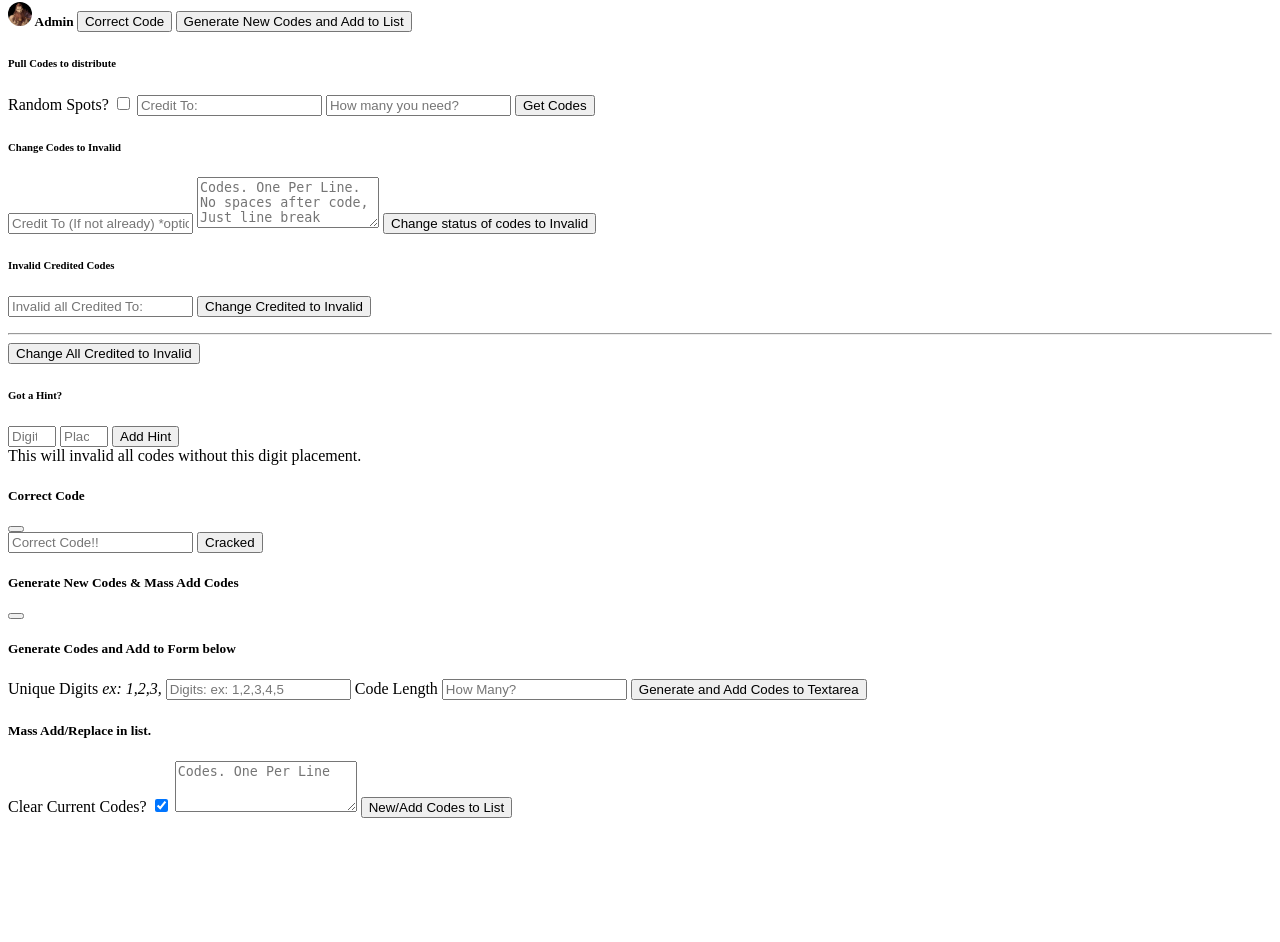
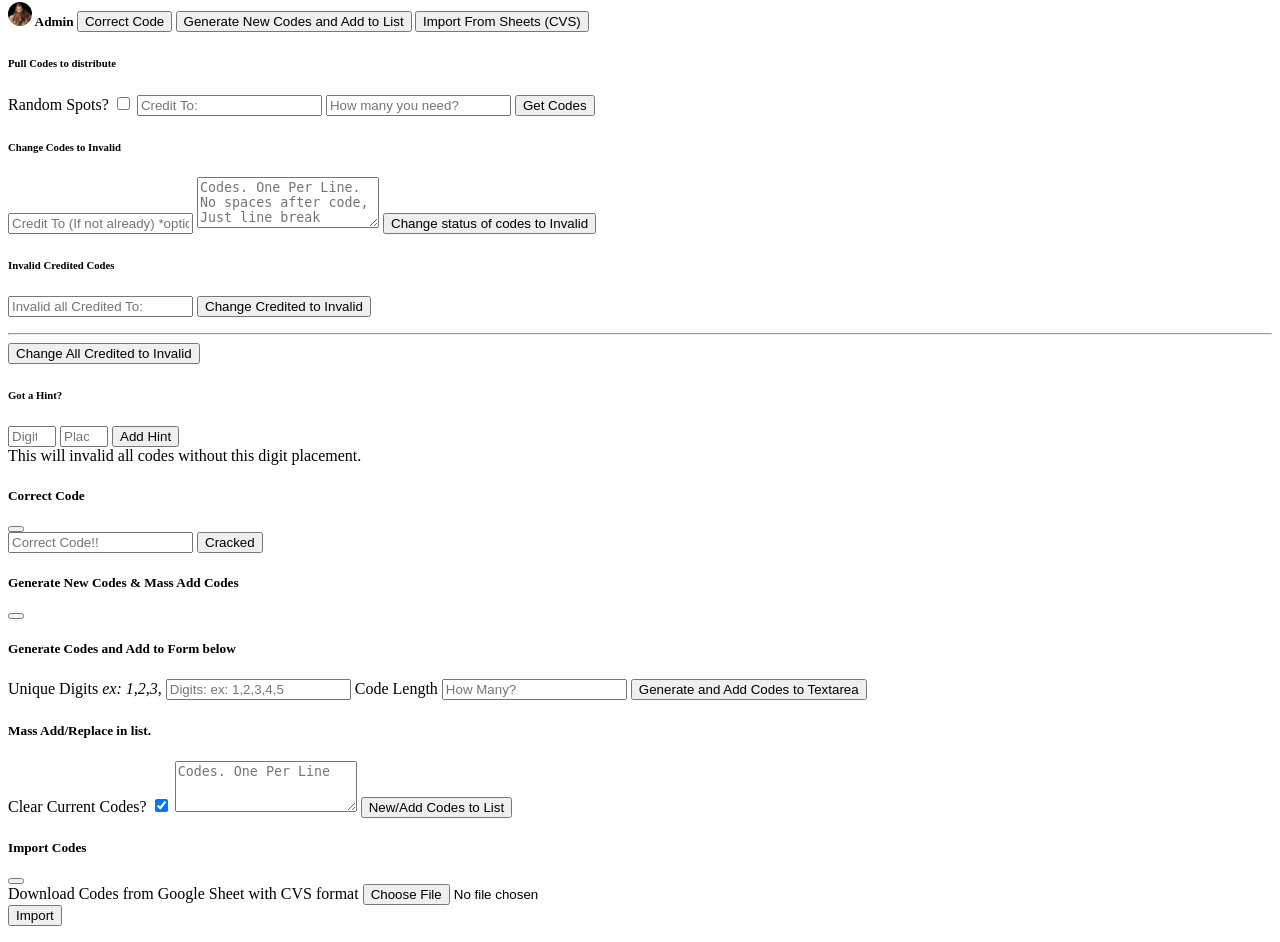
Before and after one commit to MrBearedJoe/CherryTreeRPG_Vault_Helper, a PHP site: page /sections/_admin_forms.html in a window 1280 px wide. Before the commit the page ends 818 px from the top, so only its background shows below. Run offline with PHP 8.4, Linux system fonts and the light colour scheme.

Commit message:
added import from google sheets. must be csv

```diff
--- a/sections/_admin_forms.html
+++ b/sections/_admin_forms.html
@@ -14,6 +14,13 @@
         data-bs-target="#generateNewCodesModal">
         Generate New Codes and Add to List
       </button>
+
+
+      <button type="button" class="btn btn-info btn-sm" data-bs-toggle="modal"
+      data-bs-target="#sheetsImport">
+      Import From Sheets (CVS)
+    </button>
+
 
 
       </h5>
@@ -193,6 +200,34 @@
   </div>
 </div>
 
+
+
+
+
+
+<div class="modal fade" id="sheetsImport" tabindex="-1">
+  <div class="modal-dialog">
+    <div class="modal-content">
+      <div class="modal-header">
+        <h5 class="modal-title">Import Codes</h5>
+        <button type="button" class="btn-close" data-bs-dismiss="modal" aria-label="Close"></button>
+      </div>
+      <div class="modal-body">
+        <form action="?admin" method="POST" enctype="multipart/form-data">
+          <div class="mb-3">
+            <input type="hidden" name='importFile' value='importFile'>
+            <label for="formFile" class="form-label">Download Codes from Google Sheet with CVS format</label>
+            <input class="form-control" type="file" name='csv' accept=".csv">
+          </div>
+            <button class="btn btn-sm btn-success" type="submit">
+              Import
+            </button>
+        </form>
+      </div>
+    </div>
+  </div>
+</div>
+
 <script>
 
 
```
Also changed, not shown: sections/_admin.php (+28 -0 lines).
